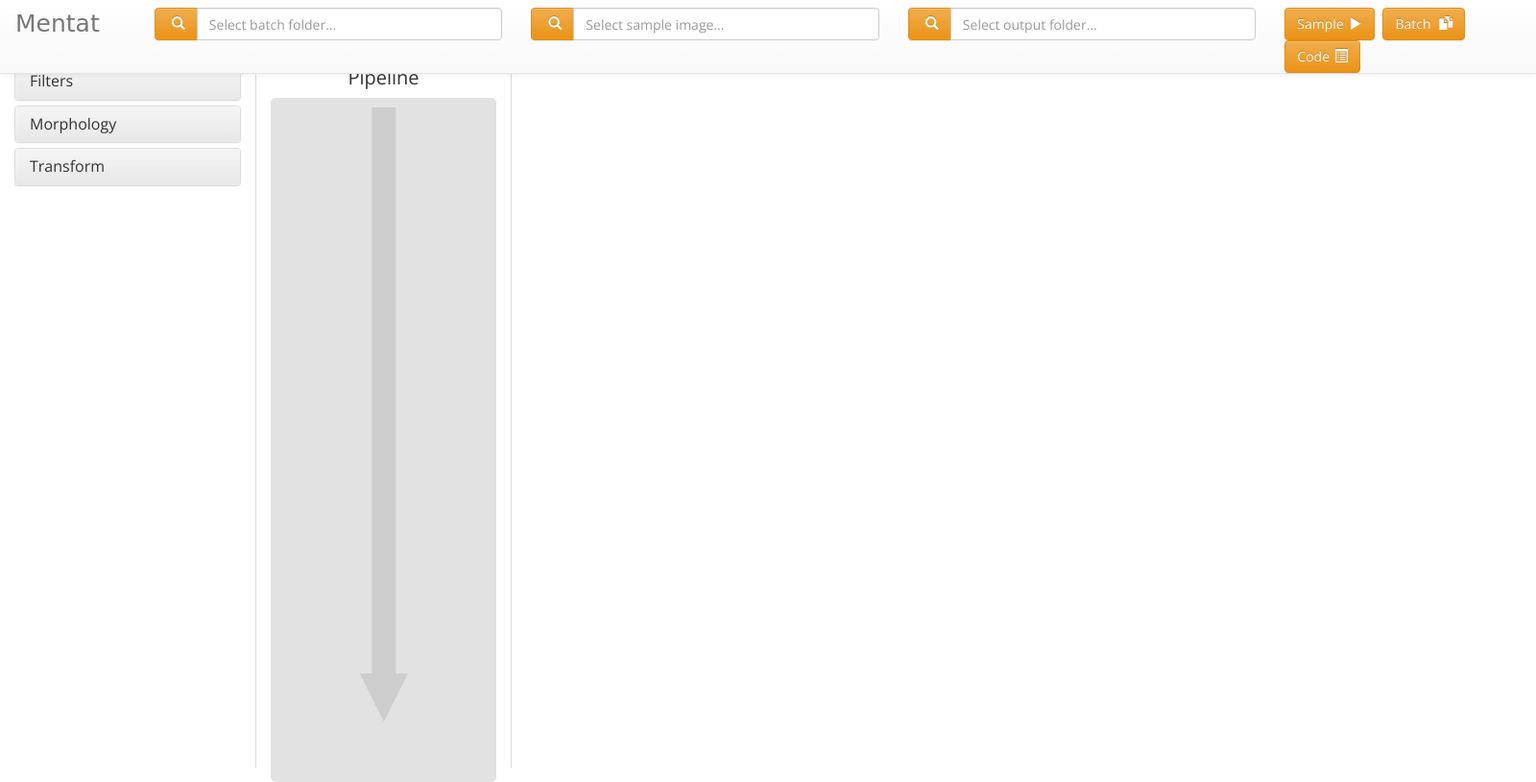
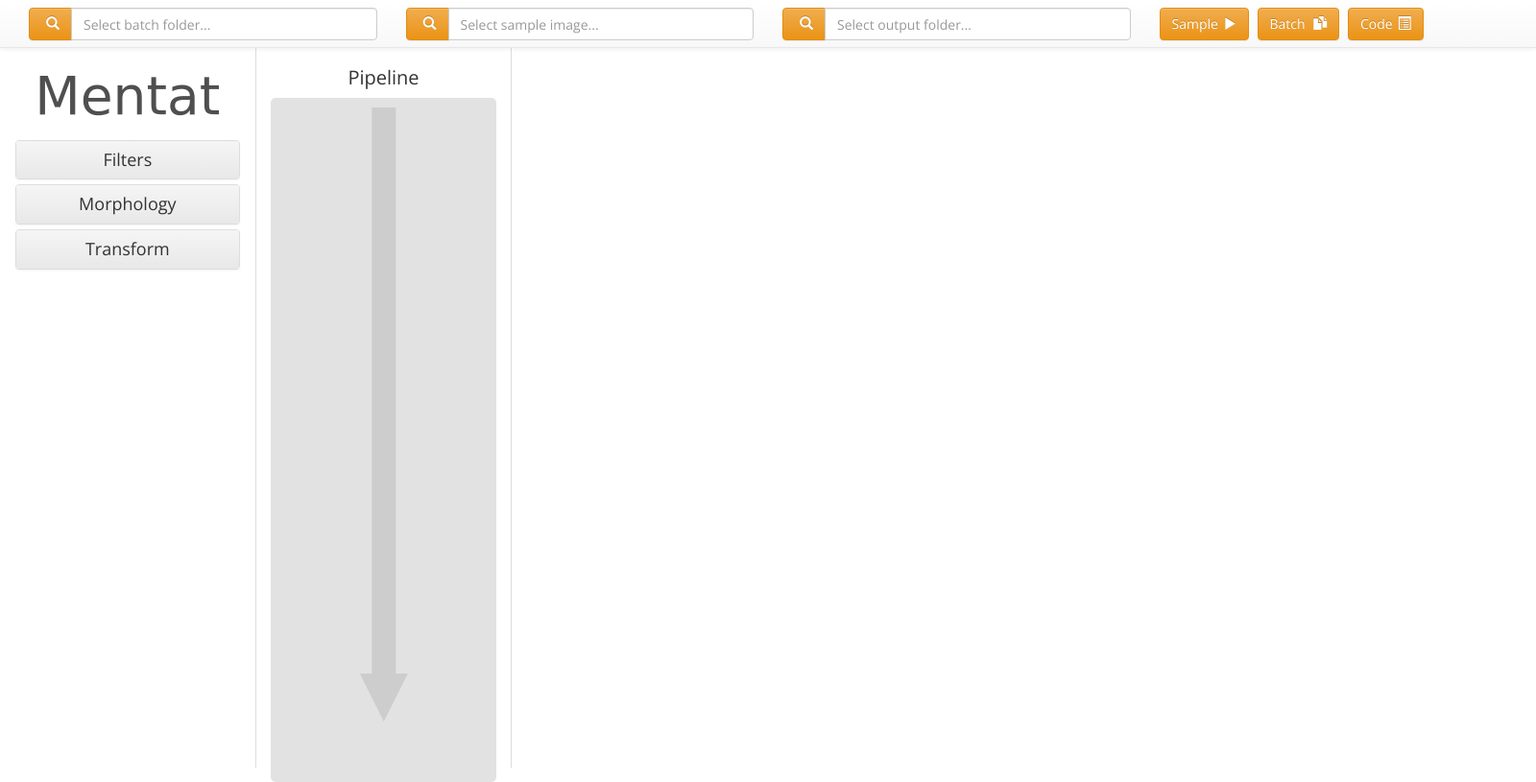
Before and after one commit to pientars/segmentation_explorer, an Electron app: page index.html in a window 1600 px wide. Shown: the whole page at 96% size. Drawn offline with nearby package versions, Linux system fonts and the light colour scheme; files whose address does not match are found by name; a web font is replaced by a local one.

Commit message:
small mods to layouts and balance

```diff
--- a/index.html
+++ b/index.html
@@ -24,14 +24,7 @@
 <body>
   <nav class="navbar navbar-default navbar-fixed-top" id="main-nav">
     <div class="container-fluid">
-      <!-- Brand and toggle get grouped for better mobile display -->
-      <div class="col-sm-1">
-        <div class="navbar-header">
-        <!-- <a class="title-light navbar-brand">seg</a> -->
-        <a class="navbar-brand" id="title-text" href="#">Mentat</a>
-        <!-- <a class="title-light navbar-brand">ion</a> -->
-        </div>
-      </div>
+
       <div class="col-sm-3">
         <div class="input-group file-input">
           <label class="input-group-btn">
@@ -62,7 +55,7 @@
           <input type="text" class="form-control" id="output-dir-input" placeholder="Select output folder...">
         </div>
       </div>
-      <div class="col-sm-2" id="run-button-menu">
+      <div class="col-sm-3" id="run-button-menu">
           <span class="btn btn-warning" id="run-button">
             Sample<span class="glyphicon glyphicon-play" aria-hidden="true" id="batch-glyph"></span>
           </span>
@@ -98,12 +91,13 @@
 <div class="container-fluid dashboard-container">
   <div class="row full-row">
     <div class="col-sm-2" id="kernel-tray">
+    <h1 class="" id="title-text" href="#">Mentat</a>
       <div class="outer-kernel-tray">
         <div class="panel-group" id="accordion">
           <div class="panel panel-default">
             <div class="panel-heading">
               <h4 class="panel-title">
-                <a data-toggle="collapse" data-parent="#accordion" href="#collapse1">Filters</a>
+                <a class="accordion-title" data-toggle="collapse" data-parent="#accordion" href="#collapse1">Filters</a>
               </h4>
             </div>
             <div id="collapse1" class="panel-collapse collapse">
@@ -113,7 +107,7 @@
           <div class="panel panel-default">
             <div class="panel-heading">
               <h4 class="panel-title">
-                <a data-toggle="collapse" data-parent="#accordion" href="#collapse2">Morphology</a>
+                <a class="accordion-title" data-toggle="collapse" data-parent="#accordion" href="#collapse2">Morphology</a>
               </h4>
             </div>
             <div id="collapse2" class="panel-collapse collapse">
@@ -123,7 +117,7 @@
           <div class="panel panel-default">
             <div class="panel-heading">
               <h4 class="panel-title">
-                <a data-toggle="collapse" data-parent="#accordion" href="#collapse3">Transform</a>
+                <a class="accordion-title" data-toggle="collapse" data-parent="#accordion" href="#collapse3">Transform</a>
               </h4>
             </div>
             <div id="collapse3" class="panel-collapse collapse">
--- a/static/css/gui.css
+++ b/static/css/gui.css
@@ -7,10 +7,16 @@
   height: 100%;
 }
 
+.title-header {
+  text-align: center;
+}
+
 #title-text {
-  font-size: 25px;
+  font-size: 55px;
   font-family: 'Bowlby One SC', cursive;
-  padding: 15px 1px 0px 1px;
+  padding: 0px 1px 0px 1px;
+  text-align: center;
+  color: #4f4f4f;
 }
 
 .title-light {
@@ -43,12 +49,18 @@
   background-color: #fff;
   background-clip: padding-box;
   box-shadow: 0 0 3px white inset, 0 1px 1px rgba(0, 0, 0, 0.1);*/
+  font-family: 'Open Sans', sans-serif;
   margin-top: 15px;
   color: #444;
   height: 95%;
 }
 
+.accordion-title {
+  font-size: 18px;
+}
+
 .kernel-subtray {
+  /*font-size: 15px;*/
   margin: 8px auto;
   background-color: #dddddd;
   border-radius: 5px;
@@ -74,7 +86,7 @@
 }
 
 .kernel-label {
-  font-size: 20px;
+  font-size: 15px;
   margin: 10px 0px 10px 0px;
   /*padding-top: 10px;*/
   text-align: center;
```
